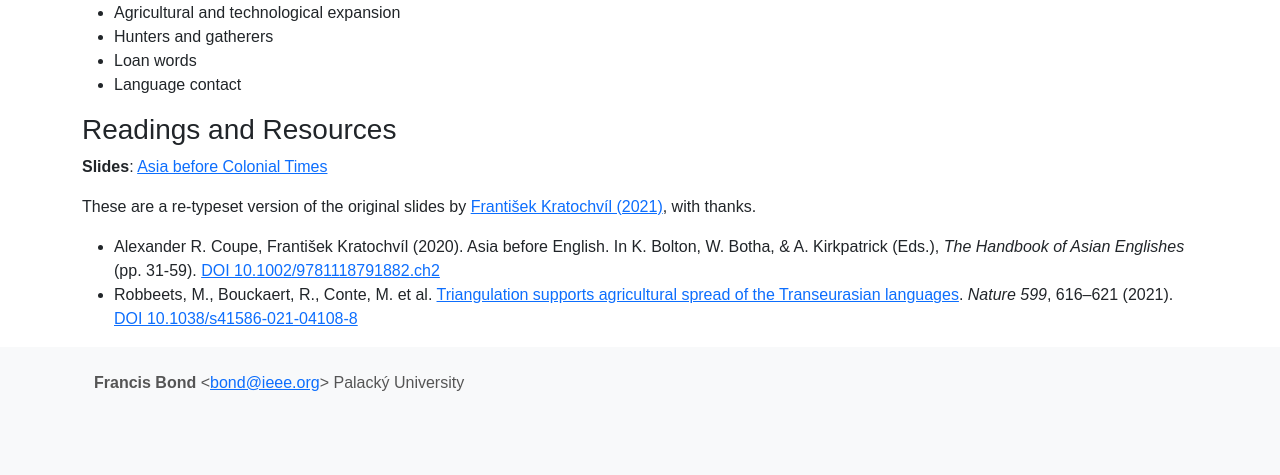
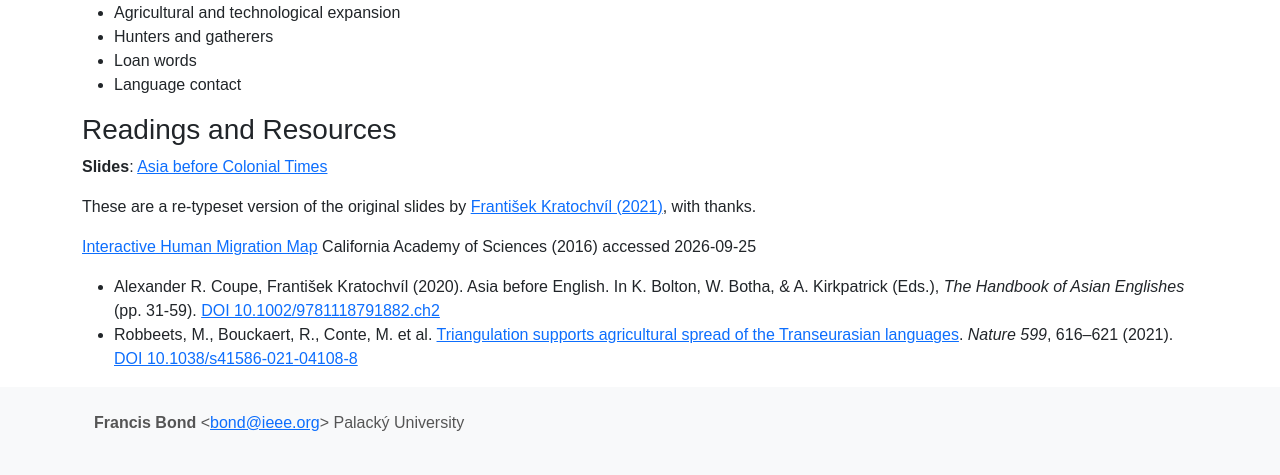
Before and after one commit to bond-lab/Linguistics-of-Asian-Languages, a Flask app: page /week/intro/ in a window 1280 px wide. Shown: the part 365-840 px from the top of the page. Before the commit the page ends 756 px from the top, so only its background shows below. Run offline with Flask 3, Linux system fonts and the light colour scheme.

Commit message:
updated slides for week one

```diff
--- a/docs/week/intro/index.html
+++ b/docs/week/intro/index.html
@@ -123,6 +123,10 @@ understanding of the past.
 by <a href="../../static/pdf/Asia%20before%20Colonial%20Times.pdf">František
 Kratochvíl (2021)</a>, with thanks.
 
+<p><a href='https://www.pbslearningmedia.org/resource/interactive-human-migration-map/interactive-map/'>Interactive Human Migration Map</a> California Academy of Sciences (2016) accessed 2026-09-25
+
+
+
 <ul>
   <li>Alexander R. Coupe, František Kratochvíl (2020). Asia before English. In K. Bolton, W. Botha, & A. Kirkpatrick (Eds.), <i>The Handbook of Asian Englishes</i> (pp. 31-59).
 
--- a/web/templates/weeks/intro.html
+++ b/web/templates/weeks/intro.html
@@ -38,6 +38,10 @@ understanding of the past.
 by <a href="{{ url_for('static', filename='pdf/Asia before Colonial Times.pdf')}}">František
 Kratochvíl (2021)</a>, with thanks.
 
+<p><a href='https://www.pbslearningmedia.org/resource/interactive-human-migration-map/interactive-map/'>Interactive Human Migration Map</a> California Academy of Sciences (2016) accessed 2026-09-25
+
+
+
 <ul>
   <li>Alexander R. Coupe, František Kratochvíl (2020). Asia before English. In K. Bolton, W. Botha, & A. Kirkpatrick (Eds.), <i>The Handbook of Asian Englishes</i> (pp. 31-59).
  {{doi('10.1002/9781118791882.ch2')}}
```
Also changed, not shown: 3 other files.
